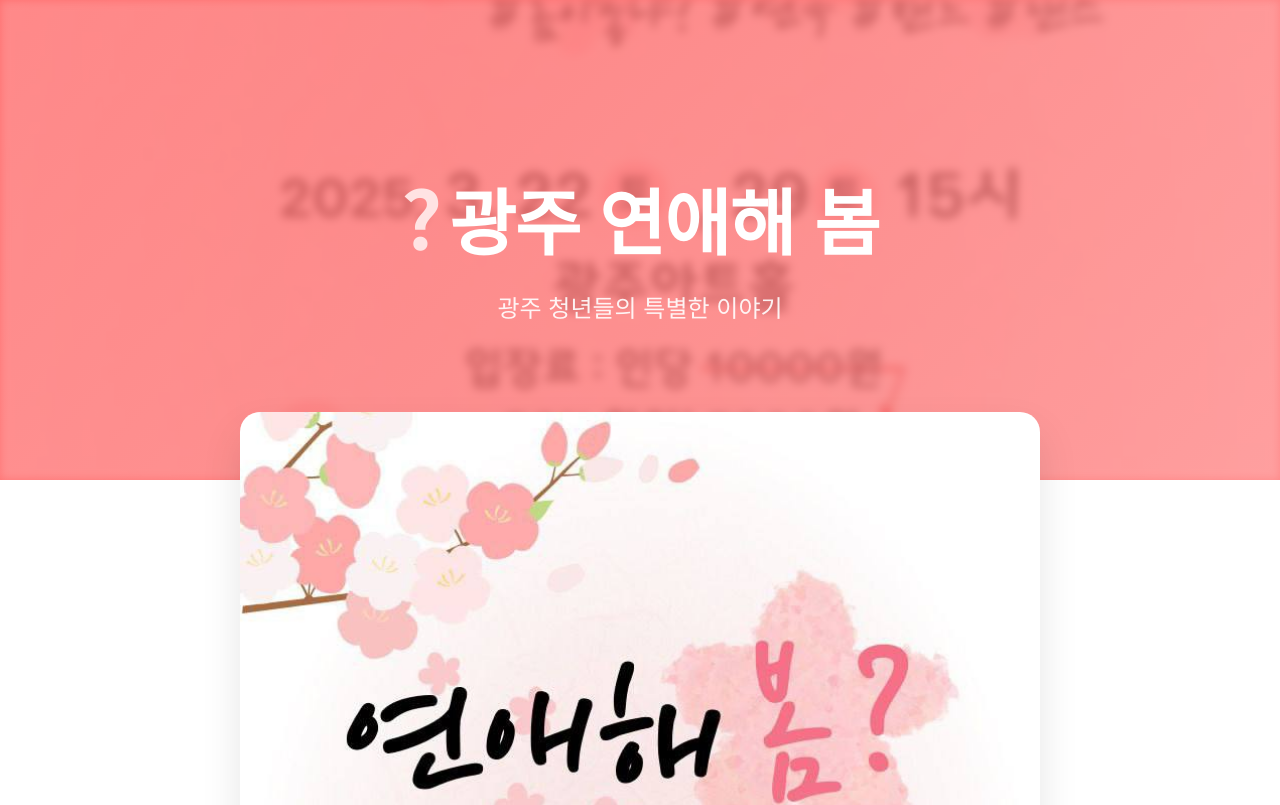
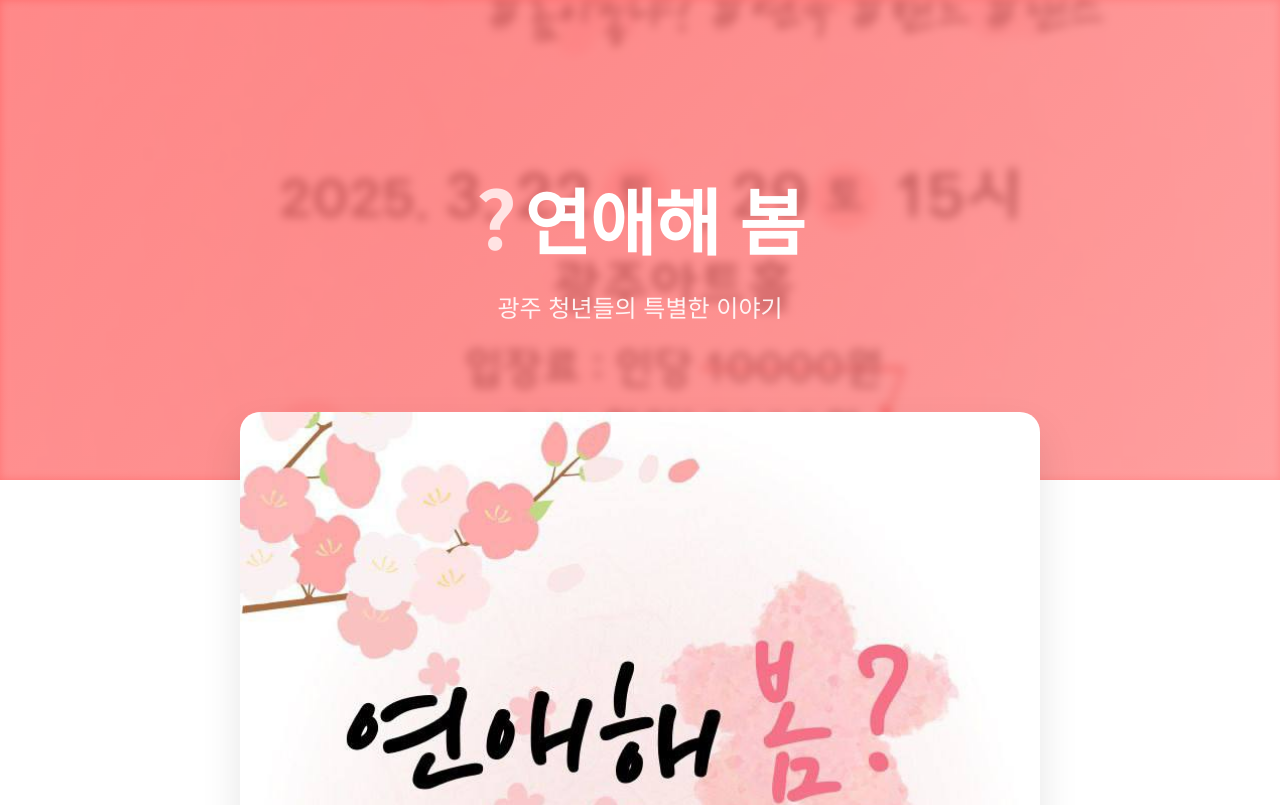
Before and after one commit to gitroll2023/sogasuda, a Next.js app: page / in a window 1280 px wide. Shown: the top 805 px of the page. Built offline with nearby package versions, Linux system fonts and the light colour scheme.

Commit message:
Update main title text

```diff
--- a/app/page.js
+++ b/app/page.js
@@ -8,7 +8,7 @@ export default function Home() {
         <div className={styles.heroContent}>
           <h1 className={styles.title}>
             <span className={styles.questionMark}>?</span>
-            광주 연애해 봄
+            연애해 봄
           </h1>
           <p className={styles.subtitle}>광주 청년들의 특별한 이야기</p>
         </div>
```
